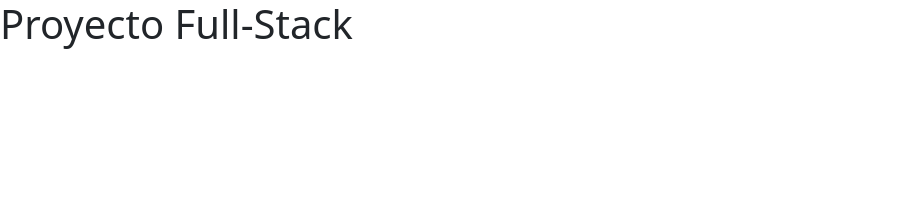
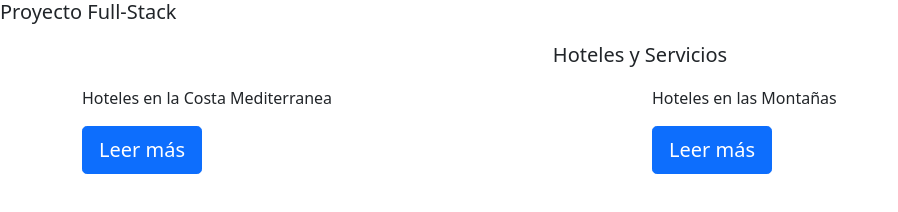
Before and after one commit to ioskpu/Guia-Hoteles_Curso-FullStack, a website: page index.html in a window 1280 px wide. Shown: the whole page, without its empty margins (0-898 px from the left). Drawn offline with nearby package versions, Linux system fonts and the light colour scheme.

Commit message:
se modifico el index para agregar grillas y botones

```diff
--- a/index.html
+++ b/index.html
@@ -1,5 +1,6 @@
 <!doctype html>
 <html lang="en">
+
 <head>
   <!-- Required meta tags -->
   <meta charset="utf-8">
@@ -10,8 +11,34 @@
 
   <title>Proyecto Fullstack!</title>
 </head>
+
 <body>
-    <h1>Proyecto Full-Stack</h1>
+  <div class="jumbotron">
+    <h1>
+      <p class="lead">Proyecto Full-Stack</p>
+    </h1>
+    <figure class="text-center">
+      <blockquote class="blockquote">
+        <p>Hoteles y Servicios</p>
+      </blockquote>
+    </figure>
+
+    <div class="container">
+        <div class="row">
+          <div class="col-sm">
+          <p>Hoteles en la Costa Mediterranea</p>
+          <p><a class="btn btn-primary btn-lg" role="button">Leer más</a></p>
+          </div>
+
+          <div class="col-sm">
+          <p>Hoteles en las Montañas</p>
+          <p><a class="btn btn-primary btn-lg" role="button">Leer más</a></p>
+          </div>
+
+        </div>
+
+    </div>
+  </div>
 
   <!-- Optional JavaScript; choose one of the two! -->
 
@@ -20,4 +47,5 @@
   <script src="node_modules/popper.js/dist/popper.min.js"></script>
   <script src="node_modules/bootstrap/dist/js/bootstrap.min.js"></script>
 </body>
+
 </html>
```
Lines whose indentation alone changed are shown as unchanged.
